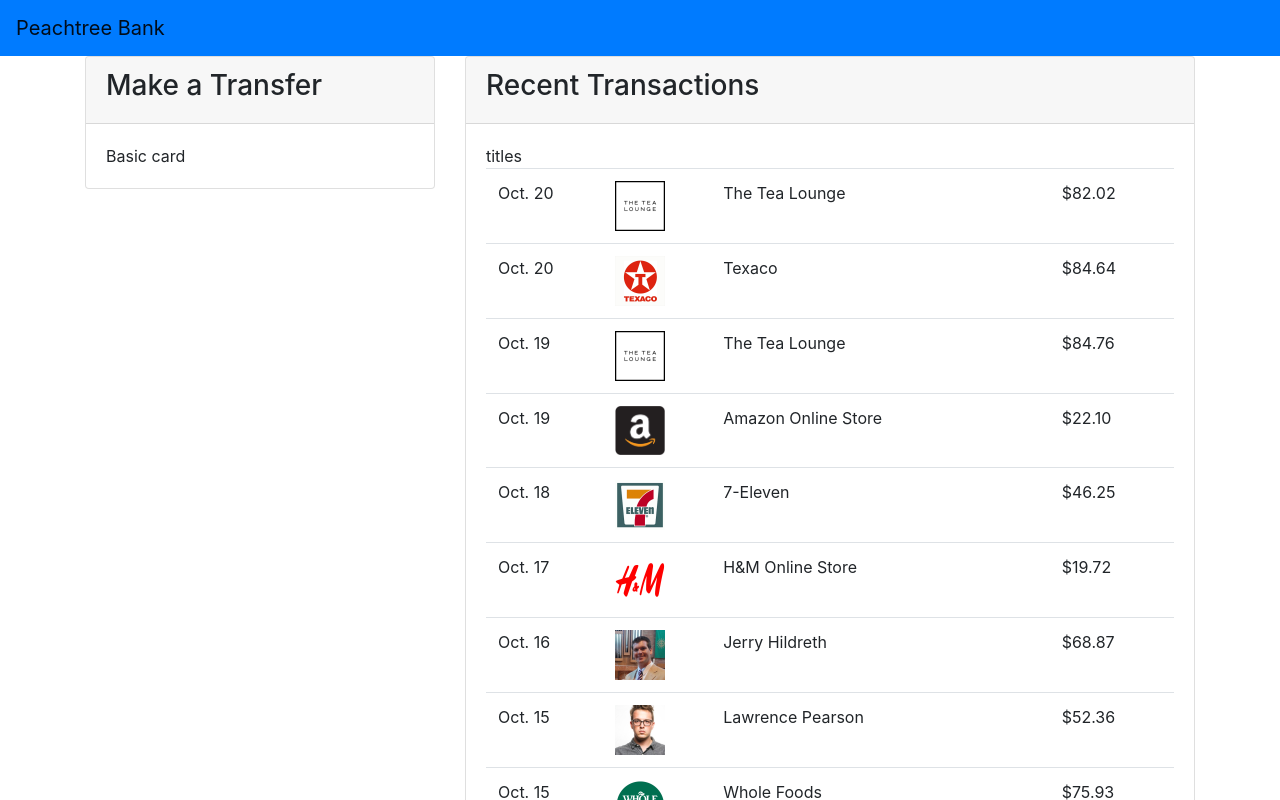
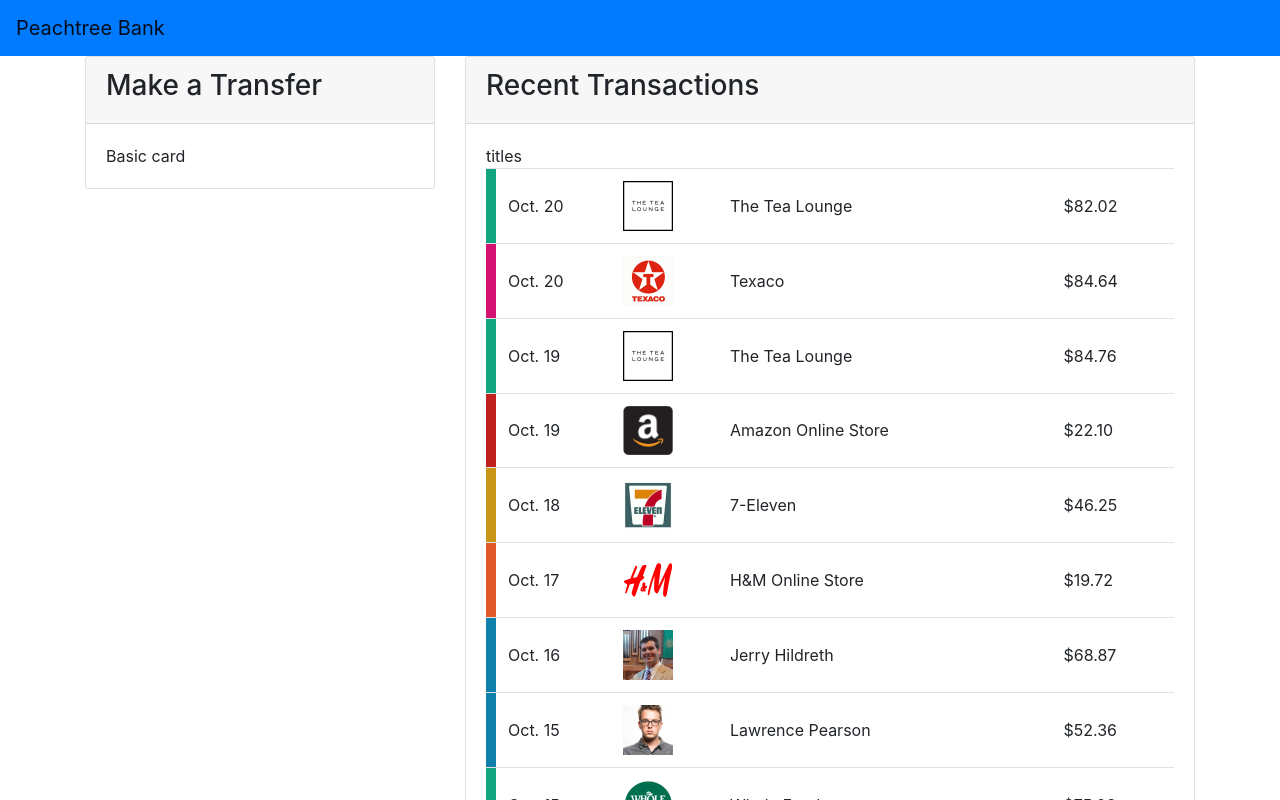
Before and after one commit to RonAlmog/Backbase, an Angular app: page /home in a window 1280 px wide. Shown: the top 800 px of the page. Built offline with nearby package versions, Linux system fonts and the light colour scheme.

Commit message:
category colors

```diff
--- a/src/app/components/transactions/transactions.component.css
+++ b/src/app/components/transactions/transactions.component.css
@@ -1,4 +1,12 @@
 .merchant-logo {
   width: 50px;
+}
+.category {
+  width: 10px;
+  padding: 0;
+  margin: 0;
+}
 
+td {
+  vertical-align: middle;
 }
--- a/src/app/components/transactions/transactions.component.html
+++ b/src/app/components/transactions/transactions.component.html
@@ -12,6 +12,7 @@
           <div class="col-sm">
             <table class="table">
               <tr *ngFor="let tran of transactions">
+                <td class="category" [style.background-color]="tran.categoryCode"></td>
                 <td>{{tran.transactionDate | date:'MMM. dd'}}</td>
                 <td><img src="{{tran.merchantLogo}}" class="merchant-logo"></td>
                 <td>{{tran.merchant}}</td>
```
